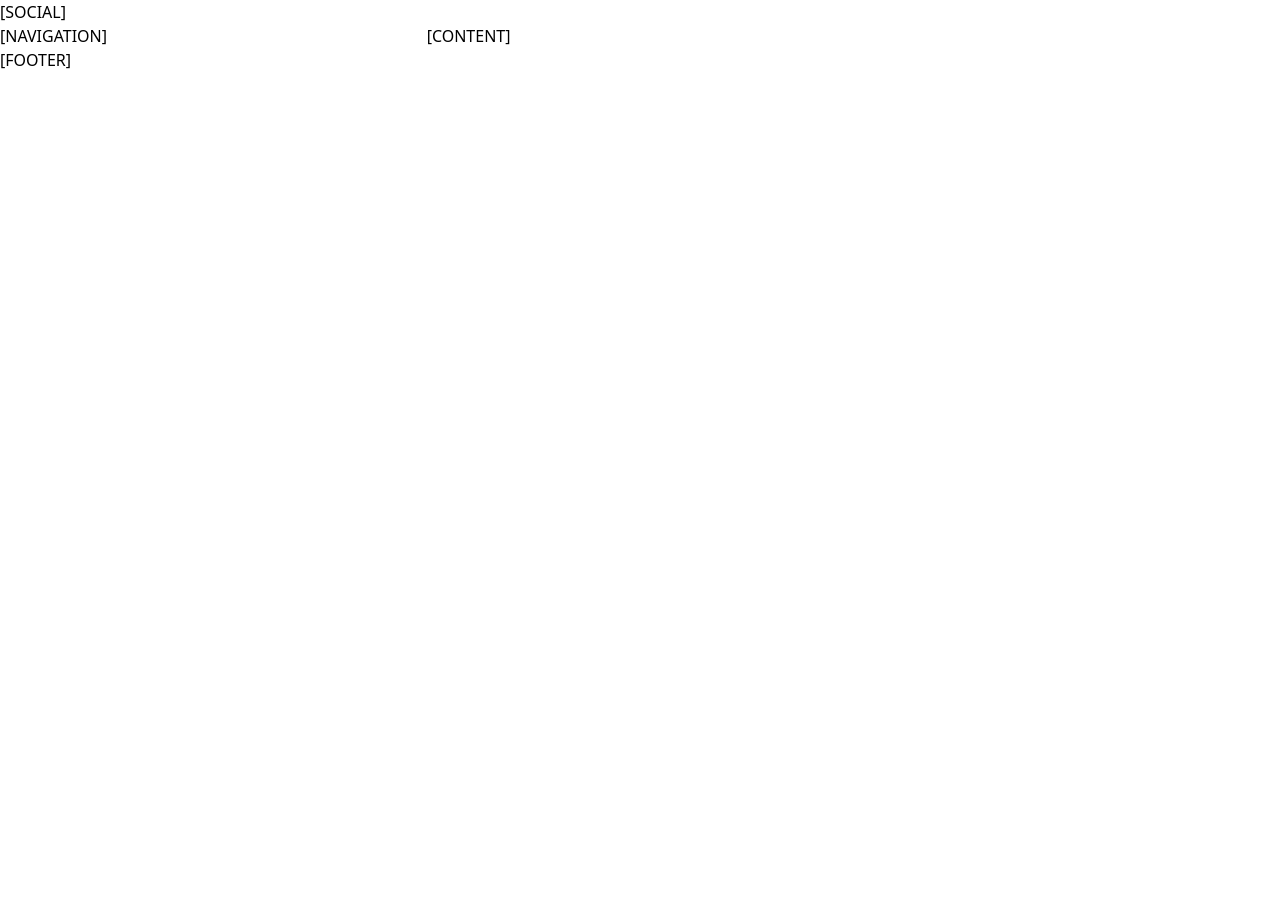
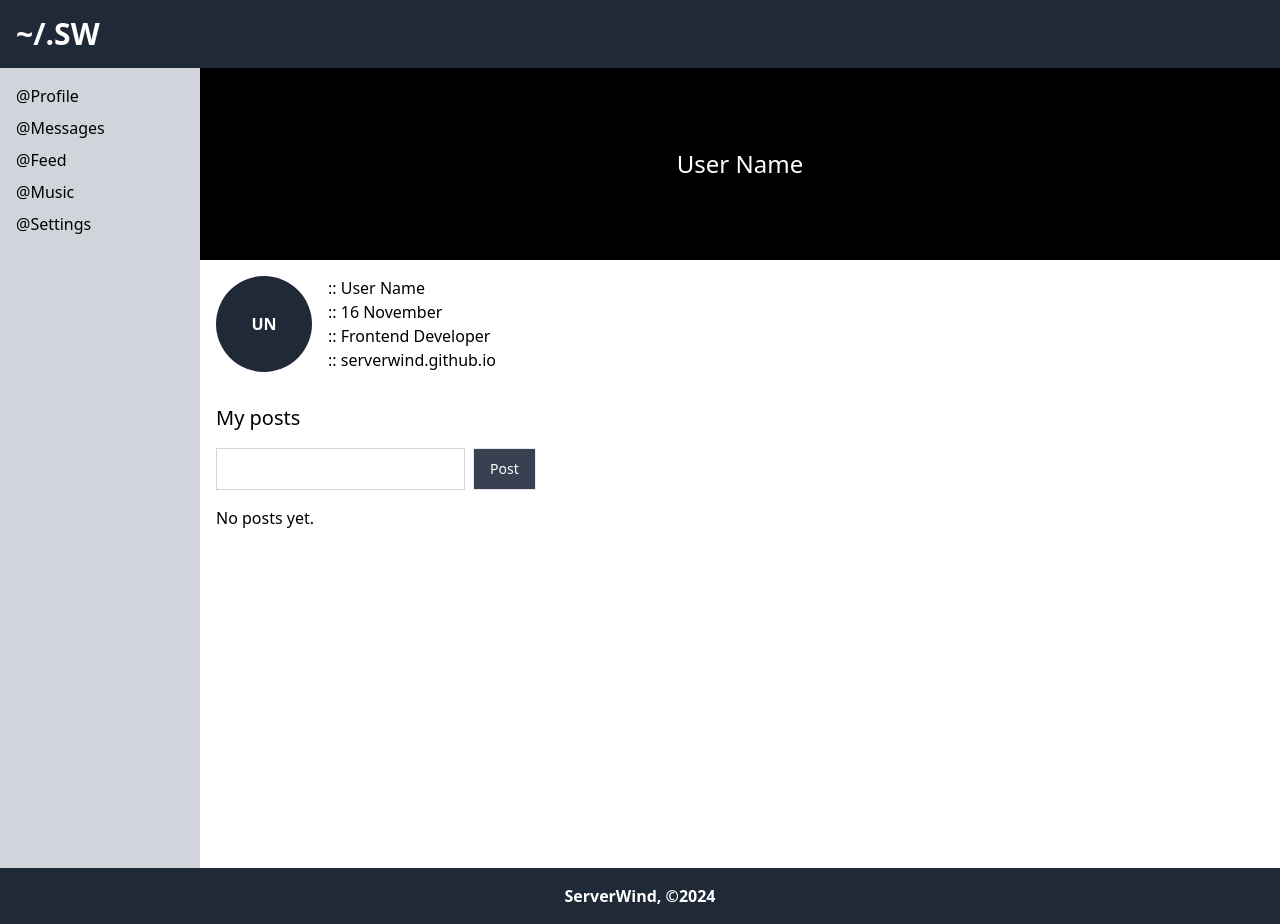
Before and after one commit to serverwind/social-react, a React (Vite) app: page / in a window 1280 px wide. Before the commit the page ends 800 px from the top, so only its background shows below. Built offline with nearby package versions, Linux system fonts and the light colour scheme.

Commit message:
Finished basic styling of the app

```diff
--- a/src/App.jsx
+++ b/src/App.jsx
@@ -7,7 +7,7 @@ function App() {
   return (
     <section>
       <Header />
-      <div className="grid grid-cols-[1fr_2fr]">
+      <div className="grid grid-cols-[200px_1fr]">
         <Navigation />
         <Profile />
       </div>
--- a/src/components/Footer.jsx
+++ b/src/components/Footer.jsx
@@ -1,5 +1,5 @@
 function Footer() {
-  return <footer>[FOOTER]</footer>;
+  return <footer className="bg-gray-800 text-white text-center p-4 font-bold">ServerWind, ©2024</footer>;
 }
 
 export { Footer };
--- a/src/components/Header.jsx
+++ b/src/components/Header.jsx
@@ -1,5 +1,9 @@
 function Header() {
-  return <header>[SOCIAL]</header>;
+  return (
+    <header className="bg-gray-800 p-4">
+      <span className="text-3xl font-bold text-white">~/.SW</span>
+    </header>
+  );
 }
 
 export { Header };
--- a/src/components/Navigation.jsx
+++ b/src/components/Navigation.jsx
@@ -1,5 +1,21 @@
 function Navigation() {
-  return <nav>[NAVIGATION]</nav>;
+  return (
+    <nav className="bg-gray-300 p-4 h-screen">
+      <Links />
+    </nav>
+  );
+}
+
+function Links() {
+  return (
+    <ul className="flex flex-col gap-2">
+      <li className="hover:underline transition duration-300"><a href="#">@Profile</a></li>
+      <li className="hover:underline transition duration-300"><a href="#">@Messages</a></li>
+      <li className="hover:underline transition duration-300"><a href="#">@Feed</a></li>
+      <li className="hover:underline transition duration-300"><a href="#">@Music</a></li>
+      <li className="hover:underline transition duration-300"><a href="#">@Settings</a></li>
+    </ul>
+  );
 }
 
 export { Navigation };
--- a/src/components/Profile.jsx
+++ b/src/components/Profile.jsx
@@ -1,5 +1,61 @@
 function Profile() {
-  return <main>[CONTENT]</main>;
+  return (
+    <main>
+      <Brand />
+      <Bio />
+      <Posts />
+    </main>
+  );
+}
+
+function Brand() {
+  return (
+    <div className="h-48 bg-black flex justify-center items-center">
+      <h1 className="text-2xl text-white">User Name</h1>
+    </div>
+  );
+}
+
+function Bio() {
+  return (
+    <div className="flex gap-4 p-4">
+      <Photo />
+      <UserInfo />
+    </div>
+  )
+}
+
+function Photo() {
+  return (
+    <div className="h-24 w-24 bg-gray-800 rounded-full flex justify-center items-center text-white font-bold">UN</div>
+  )
+}
+
+function UserInfo() {
+  return (
+      <ul>
+        <li>:: User Name</li>
+        <li>:: 16 November</li>
+        <li>:: Frontend Developer</li>
+        <li>:: serverwind.github.io</li>
+      </ul>
+  )
+}
+
+function Posts() {
+  return (
+    <div className="p-4">
+      <h2 className="text-xl mb-4">My posts</h2>
+      <div className="flex gap-2 mb-4">
+      <input className="border border-gray-300 p-2" type="text" />
+      <button className="border bg-gray-700 py-2 px-4 text-white text-sm">Post</button>
+      </div>
+
+      <div>
+        <p>No posts yet.</p>
+      </div>
+    </div>
+  )
 }
 
 export { Profile };
--- a/src/output.css
+++ b/src/output.css
@@ -554,10 +554,170 @@ video {
   --tw-contain-style:  ;
 }
 
+.mb-4 {
+  margin-bottom: 1rem;
+}
+
+.flex {
+  display: flex;
+}
+
 .grid {
   display: grid;
 }
 
-.grid-cols-\[1fr_2fr\] {
-  grid-template-columns: 1fr 2fr;
+.h-24 {
+  height: 6rem;
 }
+
+.h-48 {
+  height: 12rem;
+}
+
+.h-screen {
+  height: 100vh;
+}
+
+.w-24 {
+  width: 6rem;
+}
+
+.w-full {
+  width: 100%;
+}
+
+.w-12 {
+  width: 3rem;
+}
+
+.max-w-lg {
+  max-width: 32rem;
+}
+
+.grid-cols-\[200px_1fr\] {
+  grid-template-columns: 200px 1fr;
+}
+
+.flex-col {
+  flex-direction: column;
+}
+
+.items-center {
+  align-items: center;
+}
+
+.justify-center {
+  justify-content: center;
+}
+
+.justify-between {
+  justify-content: space-between;
+}
+
+.gap-2 {
+  gap: 0.5rem;
+}
+
+.gap-4 {
+  gap: 1rem;
+}
+
+.rounded-full {
+  border-radius: 9999px;
+}
+
+.border {
+  border-width: 1px;
+}
+
+.border-gray-300 {
+  --tw-border-opacity: 1;
+  border-color: rgb(209 213 219 / var(--tw-border-opacity));
+}
+
+.bg-black {
+  --tw-bg-opacity: 1;
+  background-color: rgb(0 0 0 / var(--tw-bg-opacity));
+}
+
+.bg-gray-300 {
+  --tw-bg-opacity: 1;
+  background-color: rgb(209 213 219 / var(--tw-bg-opacity));
+}
+
+.bg-gray-800 {
+  --tw-bg-opacity: 1;
+  background-color: rgb(31 41 55 / var(--tw-bg-opacity));
+}
+
+.bg-gray-700 {
+  --tw-bg-opacity: 1;
+  background-color: rgb(55 65 81 / var(--tw-bg-opacity));
+}
+
+.p-4 {
+  padding: 1rem;
+}
+
+.p-2 {
+  padding: 0.5rem;
+}
+
+.px-4 {
+  padding-left: 1rem;
+  padding-right: 1rem;
+}
+
+.py-2 {
+  padding-top: 0.5rem;
+  padding-bottom: 0.5rem;
+}
+
+.text-center {
+  text-align: center;
+}
+
+.text-2xl {
+  font-size: 1.5rem;
+  line-height: 2rem;
+}
+
+.text-3xl {
+  font-size: 1.875rem;
+  line-height: 2.25rem;
+}
+
+.text-xl {
+  font-size: 1.25rem;
+  line-height: 1.75rem;
+}
+
+.text-sm {
+  font-size: 0.875rem;
+  line-height: 1.25rem;
+}
+
+.font-bold {
+  font-weight: 700;
+}
+
+.text-white {
+  --tw-text-opacity: 1;
+  color: rgb(255 255 255 / var(--tw-text-opacity));
+}
+
+.transition {
+  transition-property: color, background-color, border-color, text-decoration-color, fill, stroke, opacity, box-shadow, transform, filter, -webkit-backdrop-filter;
+  transition-property: color, background-color, border-color, text-decoration-color, fill, stroke, opacity, box-shadow, transform, filter, backdrop-filter;
+  transition-property: color, background-color, border-color, text-decoration-color, fill, stroke, opacity, box-shadow, transform, filter, backdrop-filter, -webkit-backdrop-filter;
+  transition-timing-function: cubic-bezier(0.4, 0, 0.2, 1);
+  transition-duration: 150ms;
+}
+
+.duration-300 {
+  transition-duration: 300ms;
+}
+
+.hover\:underline:hover {
+  text-decoration-line: underline;
+}
```
